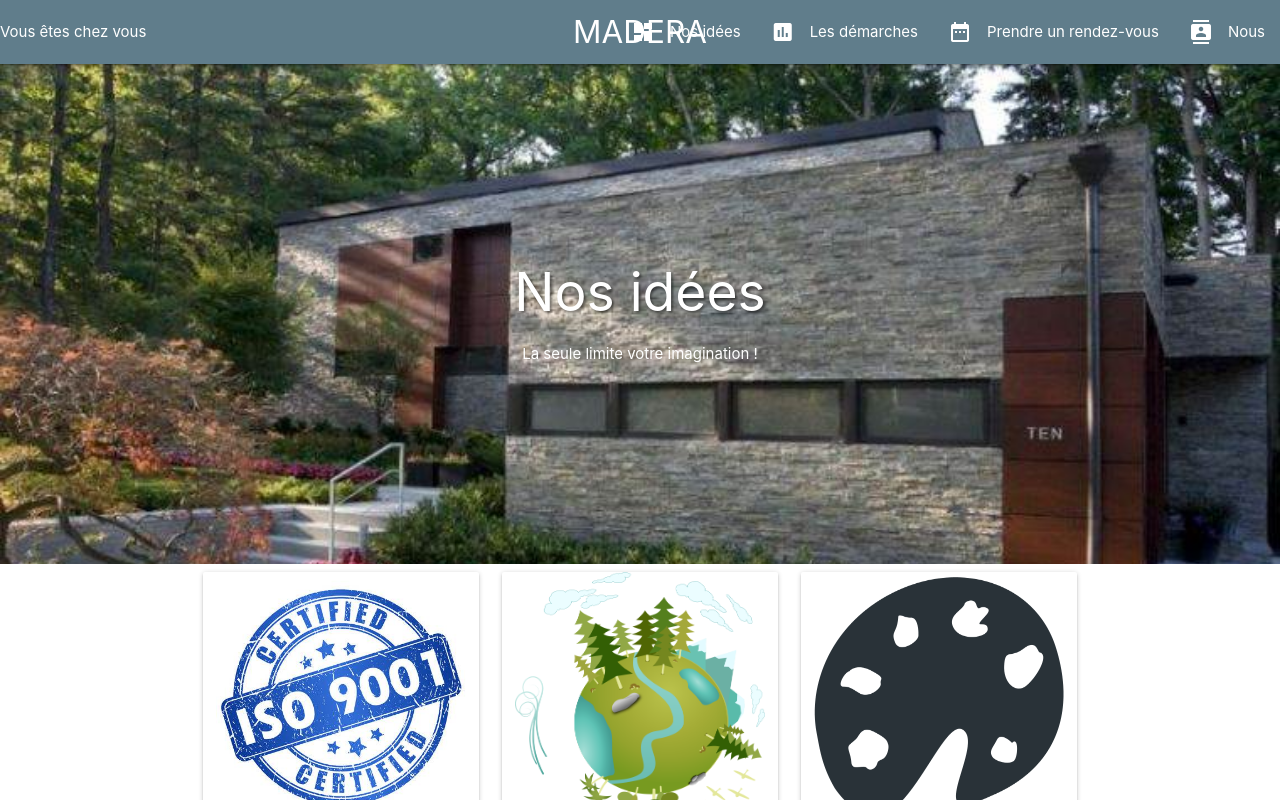
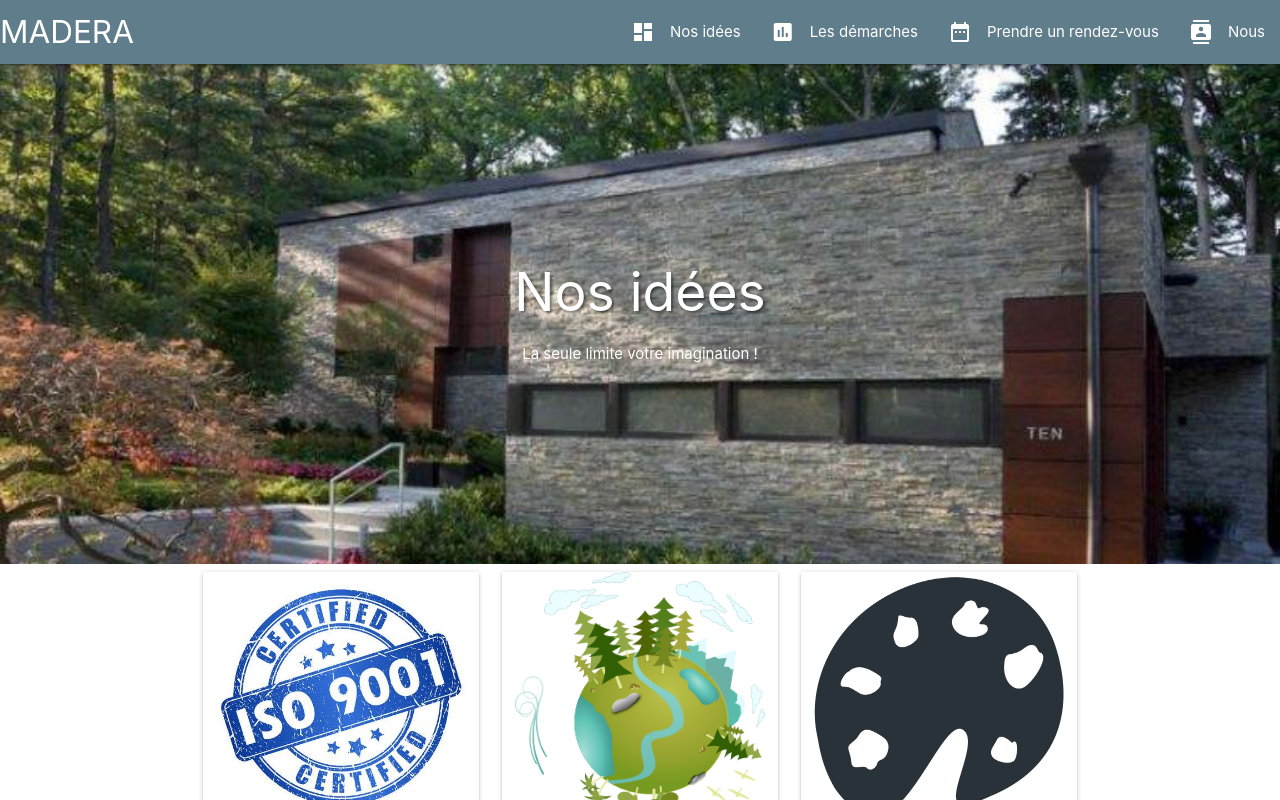
Before and after one commit to MAStephen/madera, a Vue app: page /#/why in a window 1280 px wide. Shown: the top 800 px of the page. Built offline with nearby package versions, Linux system fonts and the light colour scheme.

Commit message:
perf: SEO

```diff
--- a/index.html
+++ b/index.html
@@ -1,5 +1,5 @@
 <!DOCTYPE html>
-<html>
+<html lang="fr">
   <head>
     <meta charset="utf-8">
     <meta name="viewport" content="width=device-width,initial-scale=1.0">
@@ -13,6 +13,8 @@
 
     <!-- Compiled and minified JavaScript -->
     <script src="https://cdnjs.cloudflare.com/ajax/libs/materialize/1.0.0-rc.2/js/materialize.min.js"></script>
+
+    <meta name="description" content="Madera, vendeur de maison modulaire">
   </head>
   <body>
     <div id="app"></div>
--- a/src/App.vue
+++ b/src/App.vue
@@ -4,9 +4,7 @@
       <div class="navbar-fixed">
         <nav>
           <div class="nav-wrapper">
-            <a href="#" class="left slogan">{{slogan}}</a>
-
-            <router-link to="/" class="brand-logo center">{{titre}}</router-link>
+            <router-link to="/" class="brand-logo left">{{titre}}</router-link>
 
             <ul id="nav-mobile" class="right hide-on-med-and-down">
               <li><router-link to="why"><i class="small material-icons left">dashboard</i>{{menu_2}}</router-link></li>
--- a/src/components/Why.vue
+++ b/src/components/Why.vue
@@ -3,7 +3,7 @@
     <bloc basepath="why/parralax" image="parallax.jpg" title="Nos idées" text="La seule limite votre imagination !" />
 
     <div class="container">
-       <div class="row">
+       <div class="row hide-on-med-and-down">
           <div class="col s4">
             <card basepath="why/card" image="iso.jpg" title="Qualité" text="La certification norme ISO 9001 est une garantie d'engagement du le plan de la qualité. Une entreprise certifiée ISO 9001 respecte un référentiel et est soumise à des contrôles qualité. Elle s'engage également à maintenir une amélioration continue." />
           </div>
```
